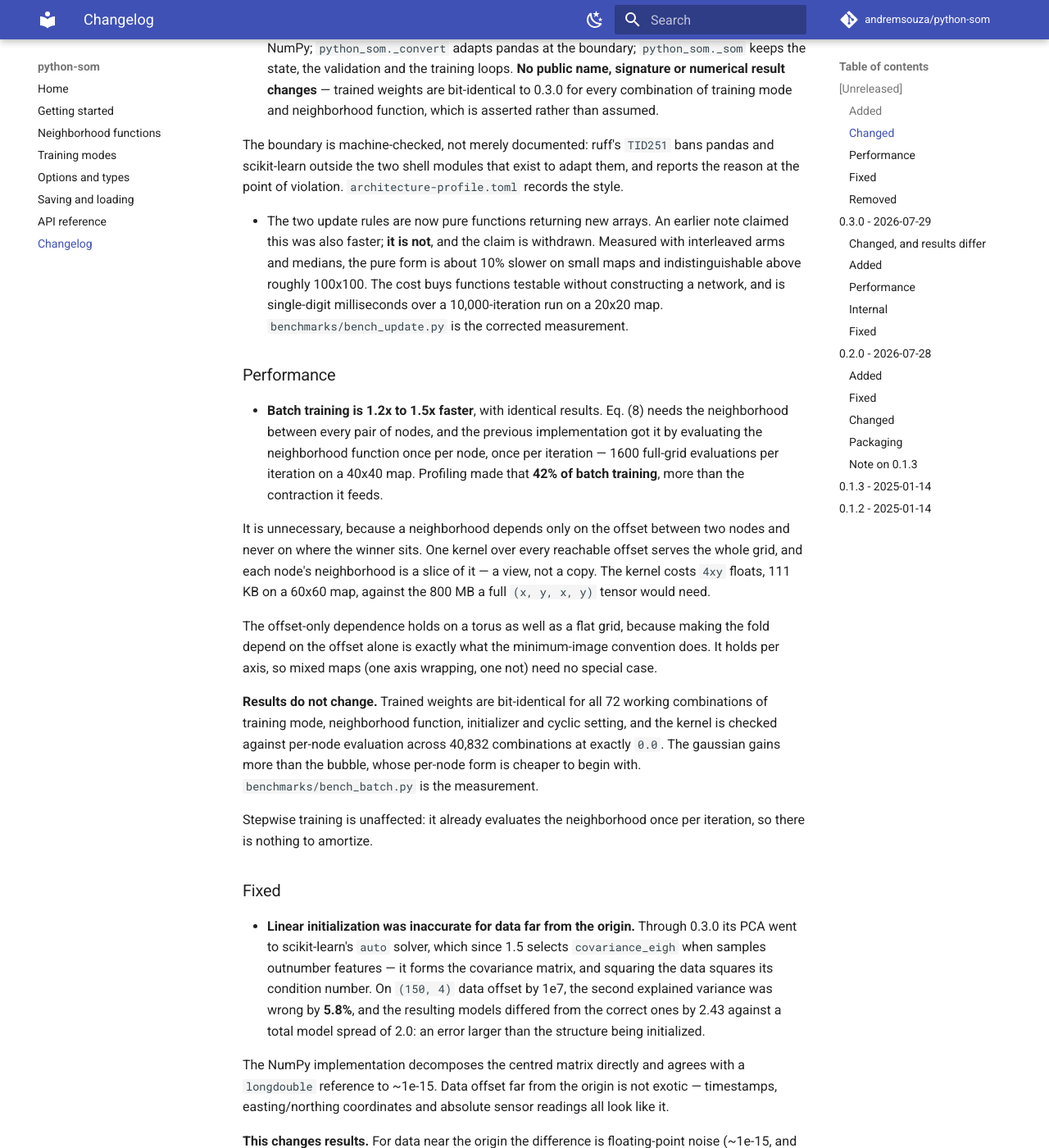
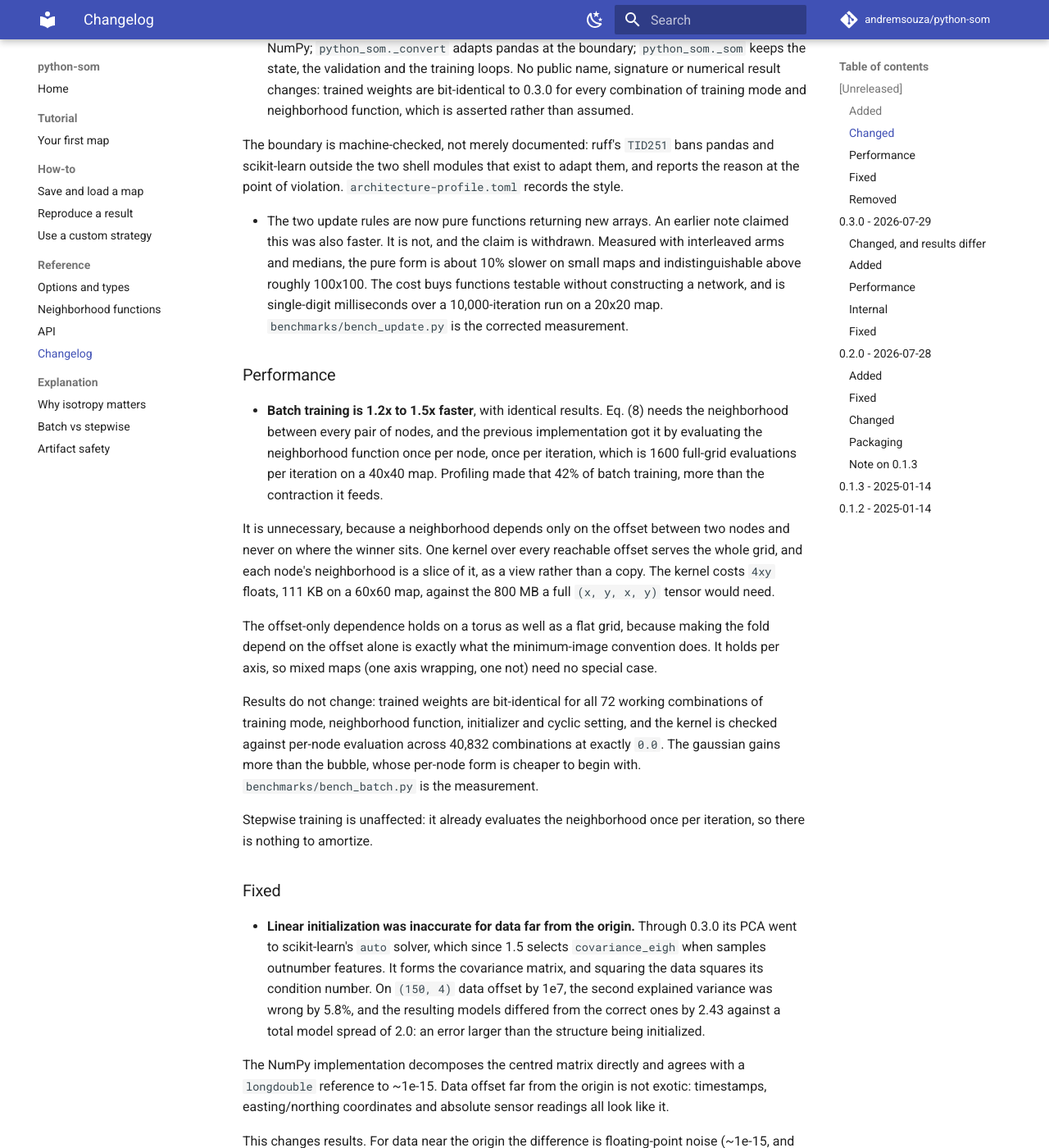
Before and after one commit to andremsouza/python-som, an MkDocs documentation site: the page built from docs/reference/changelog.md, in a window 1280 px wide and 1400 px high, scrolled down 2067 px. Shown: the whole window at 82% size. Built offline with MkDocs 1.6.1 and Material for MkDocs 9.7.7, drawn with Linux system fonts in a browser that asks for light colours; comment, search, counter and statistics services are not loaded; some of the changed text lies outside the part shown.

Commit message:
docs: organise by Diataxis mode, and keep the old URLs working
The docs mixed modes within single pages. `getting-started.md` taught a path, offered alternatives,
and explained Kohonen's reasoning; `training-modes.md` was half reference and half explanation. Each
page now commits to one mode: tutorial, how-to, reference or explanation.

Two pages are split rather than moved. The separability argument and the measurements behind it come
out of the neighborhood reference into explanation/why-isotropy-matters.md, and the security section
comes out of the save-and-load how-to into explanation/artifact-safety.md. Three how-to pages are
added for tasks 0.4.0 made possible: reproducing a result, saving and loading a map, and supplying a
custom strategy.

Every URL changed, so mkdocs-redirects maps the seven old paths onto the new ones. Two of those URLs
are frozen in 0.3.0's PyPI description, which cannot be edited, so they would otherwise 404
permanently.

mkdocs-redirects is pinned to 1.2.2 rather than the latest 1.2.3. The canonical repository,
github.com/mkdocs/mkdocs-redirects (245 stars, active, not archived), has tags up to v1.2.2 and no
v1.2.3. PyPI's 1.2.3 was published on 2026-03-28 declaring its source as
github.com/ProperDocs/properdocs-redirects, a repository created 2026-03-14 with 3 stars: a version
upstream never tagged, released from a repository that appeared two weeks earlier. 1.2.2's declared
source is the canonical repository and matches its own v1.2.2 tag.

Also removes 17 em dashes from the changelog and the two docs pages added in 0.4.0, trims bold used
for emphasis mid-prose, and corrects the README, which still described scikit-learn as a dependency
after 0.4.0 removed it.

Content preservation was checked by comparing word frequencies across the whole docs tree before and
after: three words drop, all accounted for by the two renames.

```diff
--- a/CHANGELOG.md
+++ b/CHANGELOG.md
@@ -14,7 +14,7 @@ adheres to [Semantic Versioning](https://semver.org/spec/v2.0.0.html).
   and
   the last training report. No pickle on either side, so loading one cannot execute code.
 
-  A reloaded map **continues the same random stream**, so training it further gives what never
+  A reloaded map continues the same random stream, so training it further gives what never
   stopping would have given. Both the seed and the generator's current state are saved: the seed
   alone
   would restart the stream and a resumed run would quietly diverge from an uninterrupted one.
@@ -31,13 +31,13 @@ adheres to [Semantic Versioning](https://semver.org/spec/v2.0.0.html).
   and
   the member list, JSON, format version and weight shape are all validated before a map is built.
   What
-  that buys is "cannot execute code", not "safe to load anything" — an `.npz` is a zip, so a hostile
+  that buys is "cannot execute code", not "safe to load anything". An `.npz` is a zip, so a hostile
   file can still attempt resource exhaustion. `docs/save-and-load.md` states both halves.
 
 - **`SOM.last_report`**, a frozen `TrainingReport`: mode, iterations, sample count, seed, the final
   learning rate and radius, quantization error, the `python_som` and NumPy versions, and wall time.
   `train()` still returns the quantization error, so nothing that used the return value changes.
-  `final_learning_rate` is `None` for batch training, which has no step size — Eq. (8) is a weighted
+  `final_learning_rate` is `None` for batch training, which has no step size: Eq. (8) is a weighted
   mean, and reporting the unused initial value would read as though it had been applied.
 
 - **`SOMConfig`**, the serialisable description of a map, available as `som.config()`.
@@ -85,7 +85,7 @@ adheres to [Semantic Versioning](https://semver.org/spec/v2.0.0.html).
 - The package is now a pure functional core with a thin shell around it. `python_som._core` holds
   every numeric decision as functions over NumPy arrays and imports nothing but NumPy;
   `python_som._convert` adapts pandas at the boundary; `python_som._som` keeps the state, the
-  validation and the training loops. **No public name, signature or numerical result changes** —
+  validation and the training loops. No public name, signature or numerical result changes:
   trained weights are bit-identical to 0.3.0 for every combination of training mode and neighborhood
   function, which is asserted rather than assumed.
 
@@ -94,7 +94,7 @@ adheres to [Semantic Versioning](https://semver.org/spec/v2.0.0.html).
   point of violation. `architecture-profile.toml` records the style.
 
 - The two update rules are now pure functions returning new arrays. An earlier note claimed this
-  was also faster; **it is not**, and the claim is withdrawn. Measured with interleaved arms and
+  was also faster. It is not, and the claim is withdrawn. Measured with interleaved arms and
   medians, the pure form is about 10% slower on small maps and indistinguishable above roughly
   100x100. The cost buys functions testable without constructing a network, and is single-digit
   milliseconds over a 10,000-iteration run on a 20x20 map. `benchmarks/bench_update.py` is the
@@ -104,19 +104,19 @@ adheres to [Semantic Versioning](https://semver.org/spec/v2.0.0.html).
 
 - **Batch training is 1.2x to 1.5x faster**, with identical results. Eq. (8) needs the neighborhood
   between every pair of nodes, and the previous implementation got it by evaluating the neighborhood
-  function once per node, once per iteration — 1600 full-grid evaluations per iteration on a 40x40
-  map. Profiling made that **42% of batch training**, more than the contraction it feeds.
+  function once per node, once per iteration, which is 1600 full-grid evaluations per iteration on a 40x40
+  map. Profiling made that 42% of batch training, more than the contraction it feeds.
 
   It is unnecessary, because a neighborhood depends only on the offset between two nodes and never
   on where the winner sits. One kernel over every reachable offset serves the whole grid, and
-  each node's neighborhood is a slice of it — a view, not a copy. The kernel costs `4xy` floats,
+  each node's neighborhood is a slice of it, as a view rather than a copy. The kernel costs `4xy` floats,
   111 KB on a 60x60 map, against the 800 MB a full `(x, y, x, y)` tensor would need.
 
   The offset-only dependence holds on a torus as well as a flat grid, because making the fold depend
   on the offset alone is exactly what the minimum-image convention does. It holds per axis, so mixed
   maps (one axis wrapping, one not) need no special case.
 
-  **Results do not change.** Trained weights are bit-identical for all 72 working combinations of
+  Results do not change: trained weights are bit-identical for all 72 working combinations of
   training mode, neighborhood function, initializer and cyclic setting, and the kernel is checked
   against per-node evaluation across 40,832 combinations at exactly `0.0`. The gaussian gains more
   than the bubble, whose per-node form is cheaper to begin with. `benchmarks/bench_batch.py` is the
@@ -129,16 +129,16 @@ adheres to [Semantic Versioning](https://semver.org/spec/v2.0.0.html).
 
 - **Linear initialization was inaccurate for data far from the origin.** Through 0.3.0 its PCA went
   to scikit-learn's `auto` solver, which since 1.5 selects `covariance_eigh` when samples outnumber
-  features — it forms the covariance matrix, and squaring the data squares its condition number. On
-  `(150, 4)` data offset by 1e7, the second explained variance was wrong by **5.8%**, and the
+  features. It forms the covariance matrix, and squaring the data squares its condition number. On
+  `(150, 4)` data offset by 1e7, the second explained variance was wrong by 5.8%, and the
   resulting models differed from the correct ones by 2.43 against a total model spread of 2.0: an
   error larger than the structure being initialized.
 
   The NumPy implementation decomposes the centred matrix directly and agrees with a `longdouble`
-  reference to ~1e-15. Data offset far from the origin is not exotic — timestamps, easting/northing
+  reference to ~1e-15. Data offset far from the origin is not exotic: timestamps, easting/northing
   coordinates and absolute sensor readings all look like it.
 
-  **This changes results.** For data near the origin the difference is floating-point noise (~1e-15,
+  This changes results. For data near the origin the difference is floating-point noise (~1e-15,
   and `auto_dimensions` is unaffected because it standardizes first). Far from the origin it is
   large, and 0.4.0 is the correct one.
 
--- a/architecture-profile.toml
+++ b/architecture-profile.toml
@@ -4,7 +4,7 @@
 # around it (`_som.py`, `_convert.py`) holds state, validation, progress output, and the pandas
 # adapter. See docs/ and `src/python_som/_core/__init__.py` for the rule in prose.
 #
-# The rule that matters day to day — the core imports nothing but NumPy — is enforced in CI by
+# The rule that matters day to day (the core imports nothing but NumPy) is enforced in CI by
 # ruff's TID251 (see `[tool.ruff.lint.flake8-tidy-imports.banned-api]` in pyproject.toml) and by
 # tests/test_core_boundary.py. This file is not run in CI: the checker that reads it is a
 # proprietary local review aid, not redistributable, so it cannot be a required check on a public
--- a/mkdocs.yml
+++ b/mkdocs.yml
@@ -29,16 +29,35 @@ theme:
 
 nav:
   - Home: index.md
-  - Getting started: getting-started.md
-  - Neighborhood functions: neighborhood-functions.md
-  - Training modes: training-modes.md
-  - Options and types: options-and-types.md
-  - Saving and loading: save-and-load.md
-  - API reference: api.md
-  - Changelog: changelog.md
+  - Tutorial:
+      - Your first map: tutorial/first-map.md
+  - How-to:
+      - Save and load a map: how-to/save-and-load-a-map.md
+      - Reproduce a result: how-to/reproduce-a-result.md
+      - Use a custom strategy: how-to/use-a-custom-strategy.md
+  - Reference:
+      - Options and types: reference/options.md
+      - Neighborhood functions: reference/neighborhood-functions.md
+      - API: reference/api.md
+      - Changelog: reference/changelog.md
+  - Explanation:
+      - Why isotropy matters: explanation/why-isotropy-matters.md
+      - Batch vs stepwise: explanation/batch-vs-stepwise.md
+      - Artifact safety: explanation/artifact-safety.md
 
 plugins:
   - search
+  # Every page moved when the docs were reorganised, and two of the old URLs are frozen in 0.3.0's
+  # PyPI description, which can never be edited. These keep them working.
+  - redirects:
+      redirect_maps:
+        getting-started.md: tutorial/first-map.md
+        neighborhood-functions.md: reference/neighborhood-functions.md
+        training-modes.md: explanation/batch-vs-stepwise.md
+        options-and-types.md: reference/options.md
+        save-and-load.md: how-to/save-and-load-a-map.md
+        api.md: reference/api.md
+        changelog.md: reference/changelog.md
   - mkdocstrings:
       handlers:
         python:
```
Also changed, not shown: other parts of CHANGELOG.md (+3 -3 lines), README.md (+4 -4 lines), docs/explanation/artifact-safety.md (added, +54 -0 lines), docs/explanation/batch-vs-stepwise.md (renamed from docs/training-modes.md, +1 -1 lines), docs/explanation/why-isotropy-matters.md (added, +87 -0 lines), docs/how-to/reproduce-a-result.md (added, +86 -0 lines), docs/how-to/save-and-load-a-map.md (renamed from docs/save-and-load.md, +6 -28 lines), docs/how-to/use-a-custom-strategy.md (added, +56 -0 lines), docs/reference/options.md (renamed from docs/options-and-types.md, +4 -31 lines), docs/tutorial/first-map.md (renamed from docs/getting-started.md, +3 -3 lines), pyproject.toml (+10 -0 lines), docs/reference/api.md (renamed from docs/api.md), docs/reference/changelog.md (renamed from docs/changelog.md), docs/reference/neighborhood-functions.md (renamed from docs/neighborhood-functions.md), 1 other file.
